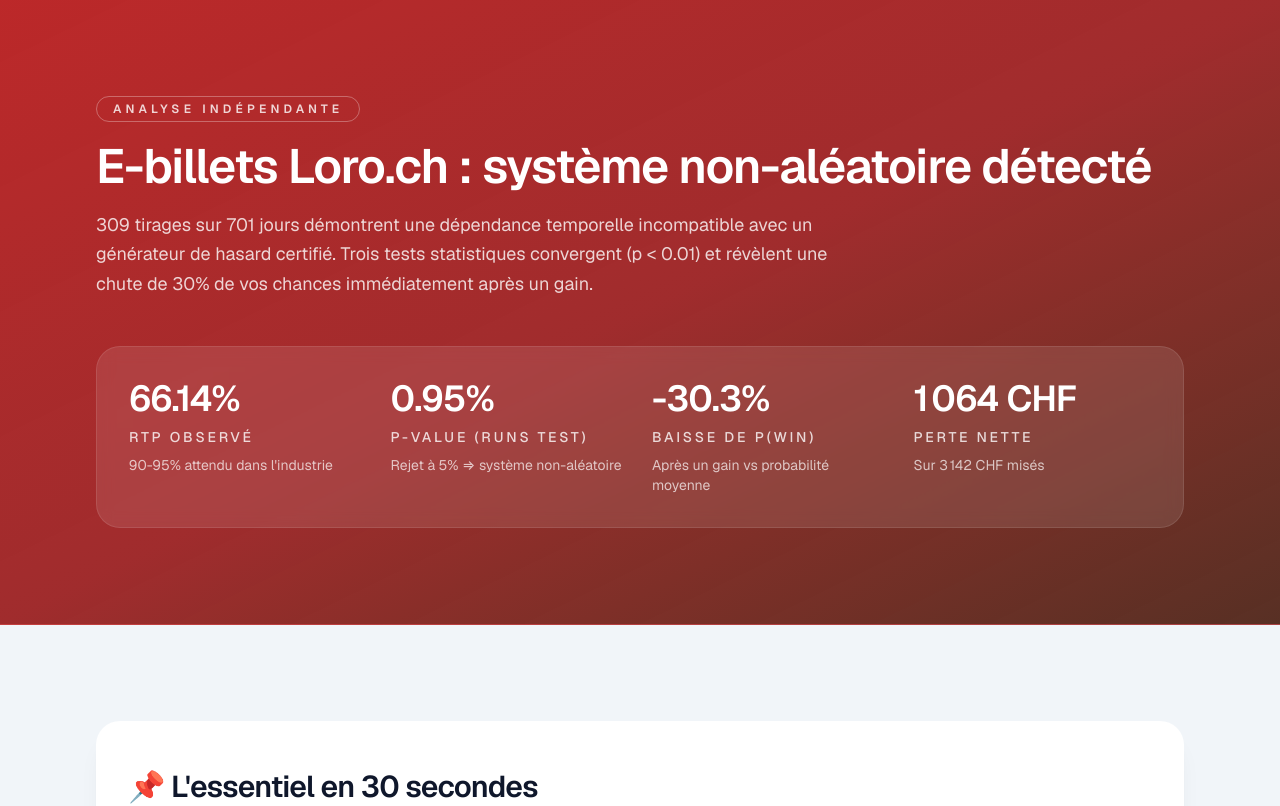
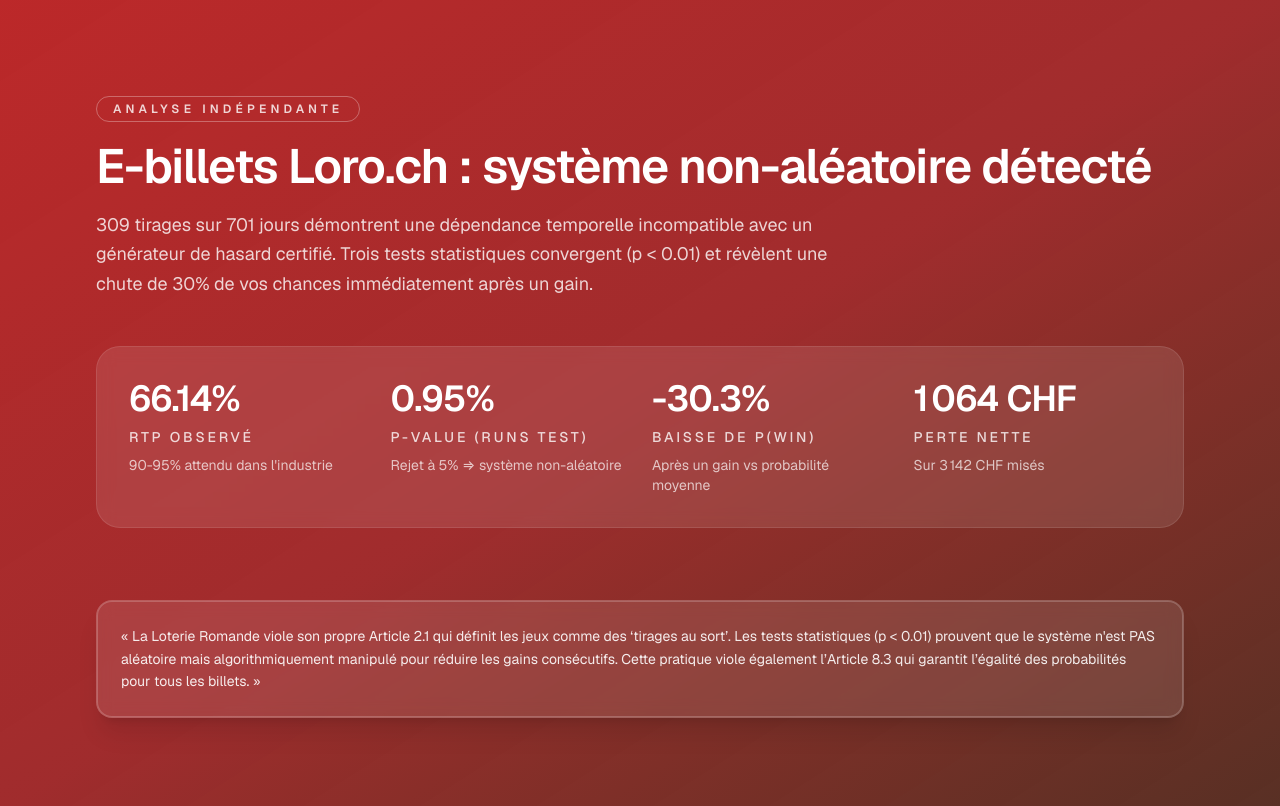
Before and after one commit to DanielJandric/loro, a Next.js app: page / in a window 1280 px wide. Shown: the top 806 px of the page. Built offline with nearby package versions, Linux system fonts and the light colour scheme.

Commit message:
ui:card-hover-shine-legal-highlight

```diff
--- a/src/app/page.tsx
+++ b/src/app/page.tsx
@@ -256,7 +256,7 @@
             </span>
             <h1 className="text-3xl font-semibold tracking-tight sm:text-4xl lg:text-5xl">
               E-billets Loro.ch : système non-aléatoire détecté
-            </h1>
+          </h1>
             <p className="max-w-3xl text-lg leading-relaxed text-white/80">
               309 tirages sur 701 jours démontrent une dépendance temporelle incompatible avec un générateur de hasard certifié. Trois tests statistiques convergent (p &lt; 0.01) et révèlent une chute de 30% de vos chances immédiatement après un gain.
             </p>
@@ -273,6 +273,14 @@
                 <p className="text-sm text-white/70">{stat.detail}</p>
               </div>
             ))}
+          </div>
+
+          {/* Floating legal highlight card with hover shine */}
+          <div className="group relative mt-6 overflow-hidden rounded-2xl border border-white/15 bg-white/10 p-6 text-white shadow-xl ring-1 ring-inset ring-white/20 backdrop-blur transition hover:shadow-2xl">
+            <span className="pointer-events-none absolute inset-0 -translate-x-full bg-gradient-to-r from-transparent via-white/25 to-transparent opacity-0 transition duration-700 ease-out group-hover:translate-x-full group-hover:opacity-100" />
+            <p className="text-sm leading-relaxed text-white/90">
+              « La Loterie Romande viole son propre Article 2.1 qui définit les jeux comme des ‘tirages au sort’. Les tests statistiques (p &lt; 0.01) prouvent que le système n'est PAS aléatoire mais algorithmiquement manipulé pour réduire les gains consécutifs. Cette pratique viole également l’Article 8.3 qui garantit l’égalité des probabilités pour tous les billets. »
+            </p>
           </div>
         </div>
       </header>
```
